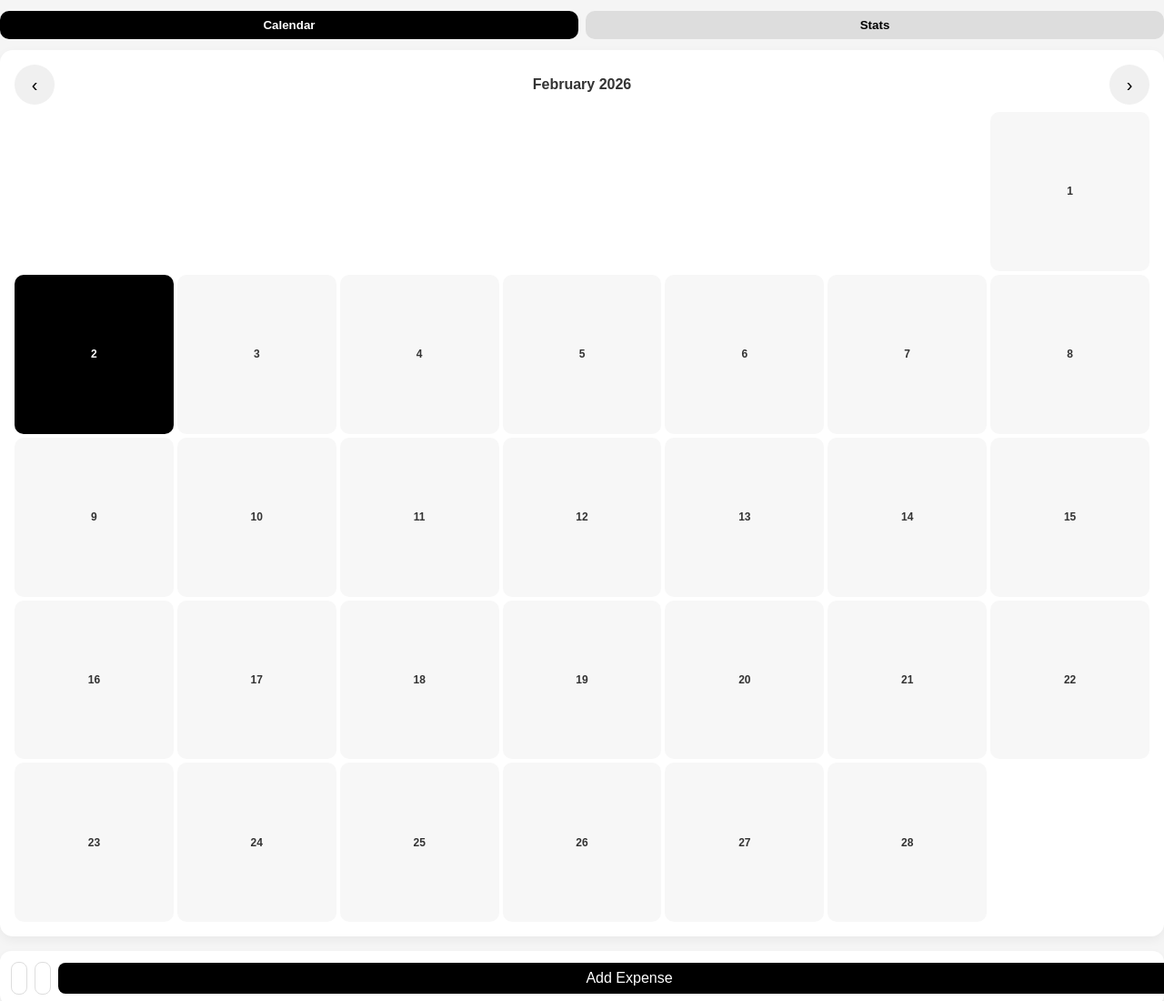
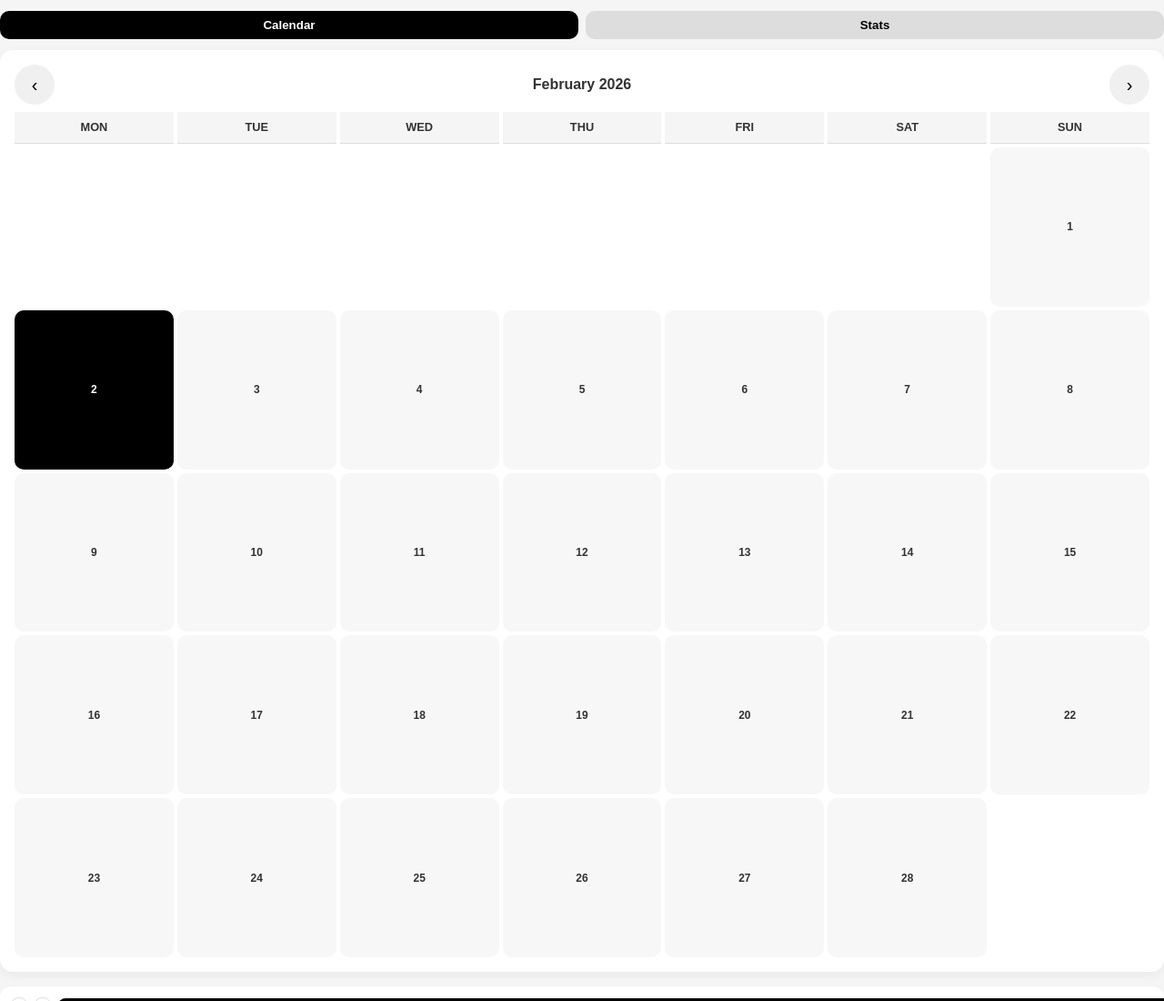
Before and after one commit to Michae1Park/stingylog, a plain HTML site: page index.html in a window 1280 px wide. Shown: the top 1100 px of the page at 91% size. Drawn offline with Linux system fonts and the light colour scheme.

Commit message:
feat: add days to the calendar

```diff
--- a/css/style.css
+++ b/css/style.css
@@ -135,6 +135,18 @@ h2 {
   min-width: 40px;
   min-height: 40px;
   transition: background 0.2s, color 0.2s;
+}
+
+/* Day names header (Mon - Sun) */
+.calendar-day-name {
+  font-weight: bold;
+  text-align: center;
+  padding: 8px 0;
+  font-size: 0.8rem;      /* slightly larger text */
+  color: #333;             /* dark gray text for readability */
+  background-color: #f5f5f5; /* subtle light background */
+  border-bottom: 1px solid #ddd; /* separates header from days */
+  text-transform: uppercase; /* makes them all caps for style */
 }
 
 .calendar-day.active {
--- a/js/calendar.js
+++ b/js/calendar.js
@@ -15,10 +15,21 @@ export function renderCalendar(elements, onSelectDate) {
   const firstDay = new Date(year, month, 1).getDay();
   const daysInMonth = new Date(year, month + 1, 0).getDate();
 
+  // Add day names row (Mon - Sun)
+  const dayNames = ["Mon", "Tue", "Wed", "Thu", "Fri", "Sat", "Sun"];
+  for (let i = 0; i < dayNames.length; i++) {
+    const dayHeader = document.createElement("div");
+    dayHeader.className = "calendar-day-name";
+    dayHeader.textContent = dayNames[i];
+    calendarGrid.appendChild(dayHeader);
+  }
+
+  // Empty cells for the first week
   for (let i = 0; i < (firstDay + 6) % 7; i++) {
     calendarGrid.appendChild(document.createElement("div"));
   }
 
+  // Render the days
   for (let day = 1; day <= daysInMonth; day++) {
     const date = new Date(year, month, day);
     const key = dayKey(date);
```
